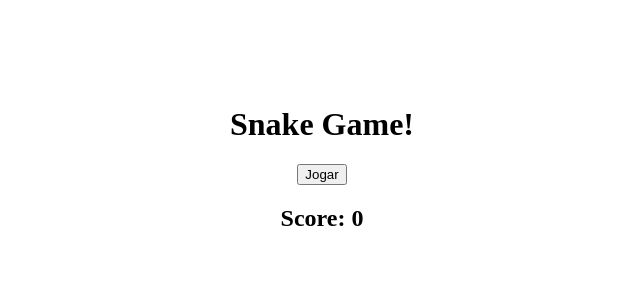
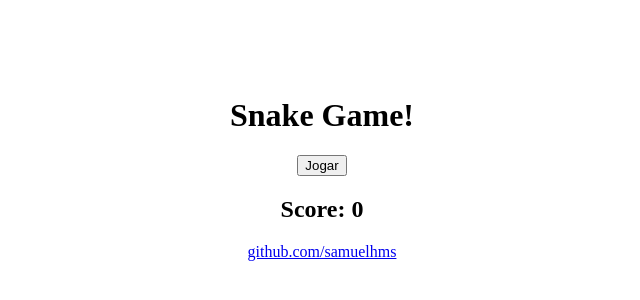
Before and after one commit to samuelhms/Snake-Game-JS, a plain HTML site: page index.html in a window 1280 px wide. Shown: the part 220-520 px from the top of the page, without its empty margins (294-934 px from the left). Drawn offline with Linux system fonts and the light colour scheme.

Commit message:
Update index.html

```diff
--- a/index.html
+++ b/index.html
@@ -20,6 +20,7 @@
     <button id="btn" onclick="start()">Jogar </button>
     </div>
     <h2 id="score">Score: 0 </h2>
+    <a href="https://github.com/samuelhms">github.com/samuelhms</a>
 
 
 </body>
```
